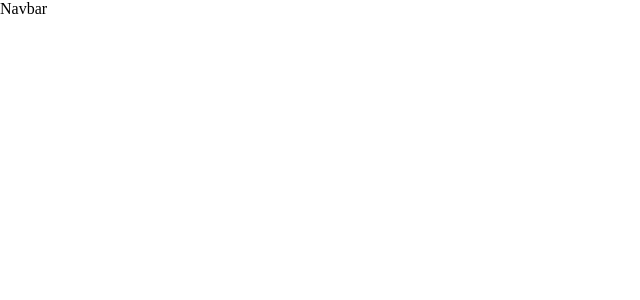
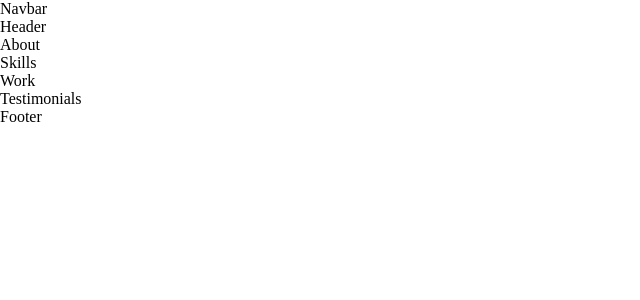
Before and after one commit to brytebee/bee-portfolio, a React (Create React App) app: page / in a window 1280 px wide. Shown: the top 300 px of the page, without its empty margins (0-640 px from the left). Built offline with nearby package versions, Linux system fonts and the light colour scheme.

Commit message:
:white_check_mark: Update file structure
Render all components in App.js

```diff
--- a/src/App.js
+++ b/src/App.js
@@ -1,8 +1,15 @@
 import { Navbar } from "./components";
+import { About, Footer, Header, Skills, Testimonials, Work } from "./container";
 const App = () => {
   return (
     <div className="app">
       <Navbar />
+      <Header />
+      <About />
+      <Skills />
+      <Work />
+      <Testimonials />
+      <Footer />
     </div>
   );
 };
--- a/src/container/index.js
+++ b/src/container/index.js
@@ -1 +1,6 @@
 export { default as About } from "./About/About";
+export { default as Footer } from "./Footer/Footer";
+export { default as Header } from "./Header/Header";
+export { default as Skills } from "./Skills/Skills";
+export { default as Testimonials } from "./Testimonials/Testimonials";
+export { default as Work } from "./Work/Work";
```
